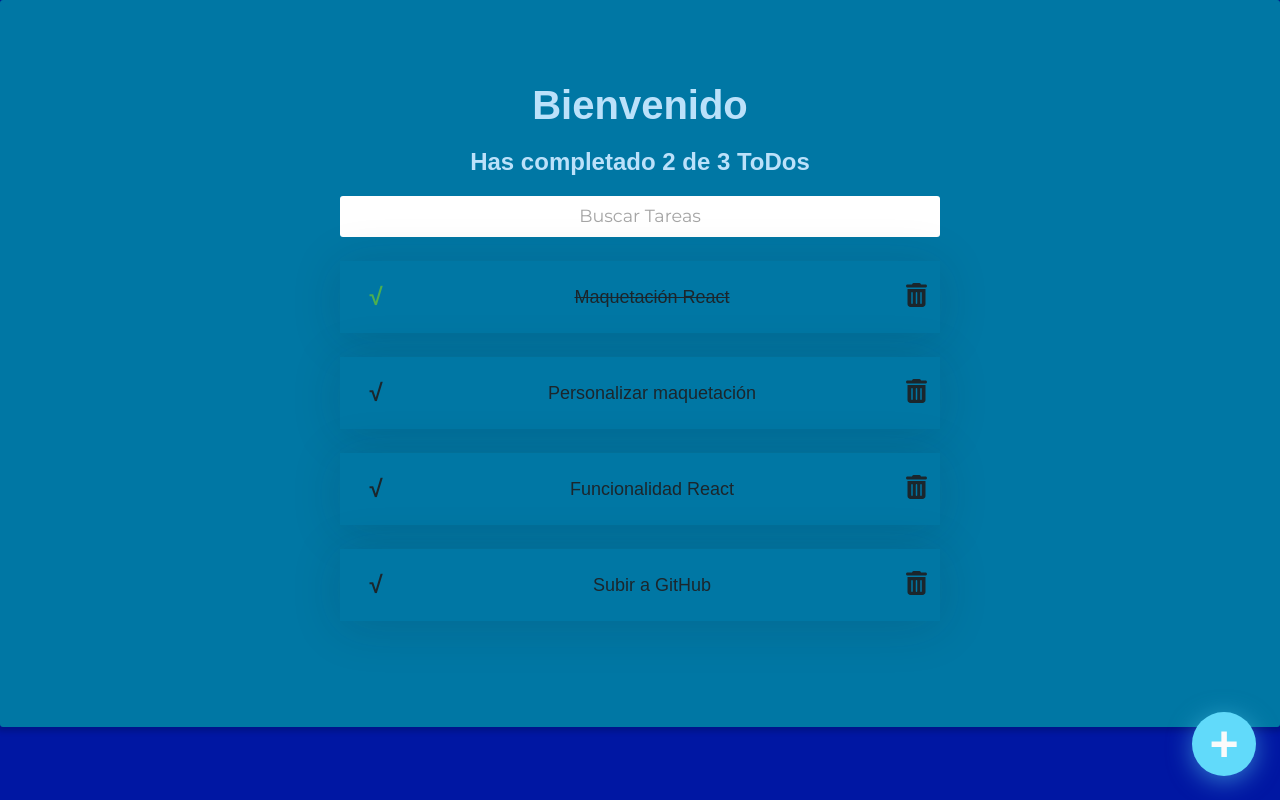
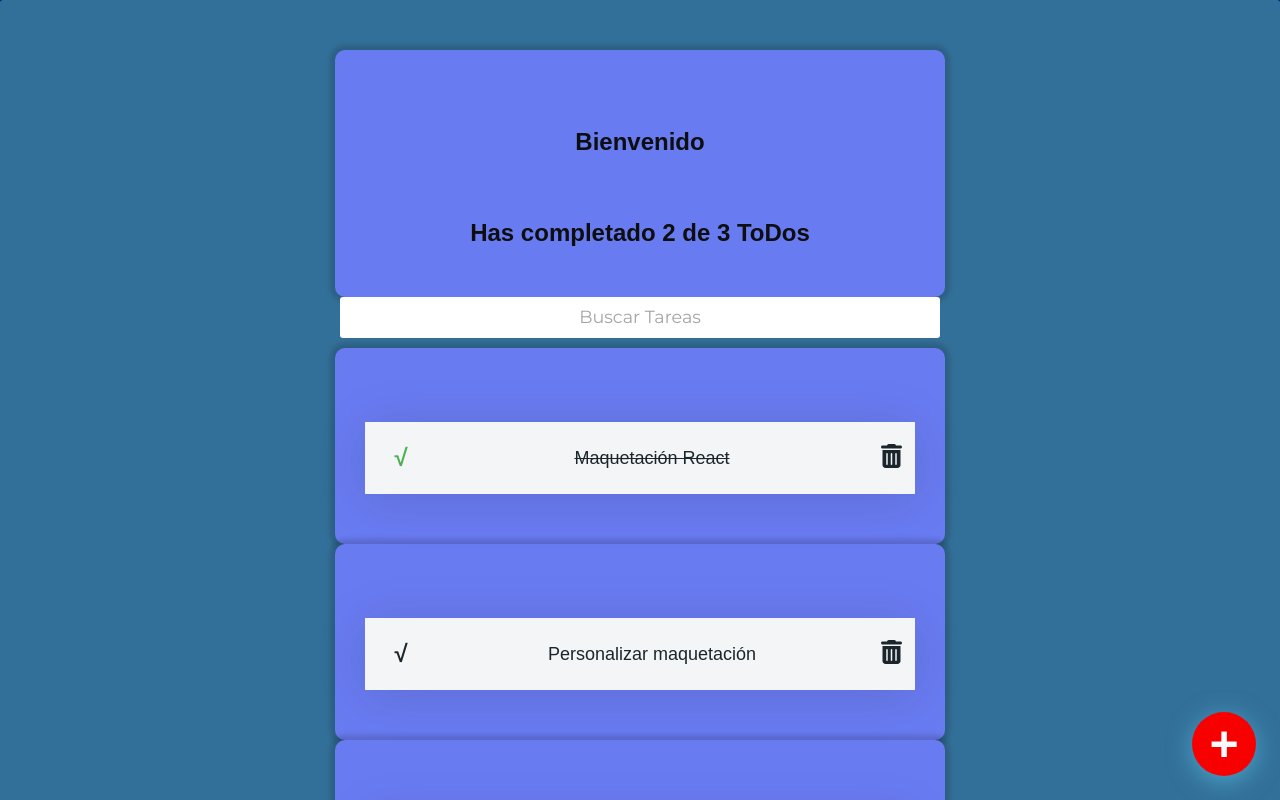
Before and after one commit to fabnupi23/curso-intro-react, a React (Create React App) app: page / in a window 1280 px wide. Shown: the top 800 px of the page. Built offline with nearby package versions, Linux system fonts and the light colour scheme.

Commit message:
background modificado y medidas de los div

```diff
--- a/src/CreateTodoButton.css
+++ b/src/CreateTodoButton.css
@@ -1,5 +1,5 @@
 .CreateTodoButton {
-  background-color: #61DAFA;
+  background-color: #f90000;
   box-shadow: 0px 5px 25px rgba(97, 218, 250, 0.5);
   border: none;
   border-radius: 50%;
--- a/src/TodoCounter.css
+++ b/src/TodoCounter.css
@@ -1,13 +1,29 @@
 .TodoCounter{
-  font-size: 250%;
-  color:#bbe1fa;
+  font-size: 24px;
   text-align: center;
-  margin-bottom: 20px;
-
+  margin: 0;
+  padding: 48px;
+  color:#0d0e0f;
 }
 .TodoCounter-segundo{
   font-size: 150%;
-  color:#bbe1fa;
+  color:#0d0e0f;
   text-align: center;
   margin-top: 15px;
 }
+.formulario{
+  width: 50%;
+  padding: 30px 30px;
+  background-color: #697bf1;
+  margin: 0 auto;
+
+  -webkit-box-shadow: 0px 0px 5px 5px rgba(0,0,0,0.15);
+  -moz-box-shadow: 0px 0px 5px 5px rgba(0,0,0,0.15);
+  box-shadow: 0px 0px 5px 5px rgba(0,0,0,0.15);
+
+  border-radius: 10px 10px 10px 10px;
+  -moz-border-radius: 10px 10px 10px 10px;
+  -webkit-border-radius: 10px 10px 10px 10px;
+
+  box-sizing: border-box;
+}
--- a/src/TodoCounter.js
+++ b/src/TodoCounter.js
@@ -6,10 +6,10 @@ import './TodoCounter.css';
 function TodoCounter(){
     //Acá dentro vamos a retornar el codigo que necesitemos
     return(
-        <section>
+        <div className="formulario">
             <h1 className="TodoCounter">Bienvenido</h1>
             <h2 className="TodoCounter-segundo">Has completado 2 de 3 ToDos</h2>
-        </section>
+        </div>
     );
 }
 
--- a/src/TodoItem.css
+++ b/src/TodoItem.css
@@ -4,7 +4,7 @@
   margin: 0 auto;
   display: flex;
   flex-direction: column;
-  background-color: #0077A4;
+  background-color: #f4f5f6;
   position: relative;
   display: flex;
   justify-content: center;
@@ -54,3 +54,20 @@
 .Icon-delete:hover {
   color: red;
 }
+
+.centrar{
+  width: 50%;
+  padding: 50px 30px;
+  background-color: #697bf1;
+  margin: 0 auto;
+
+  -webkit-box-shadow: 0px 0px 5px 5px rgba(0,0,0,0.15);
+  -moz-box-shadow: 0px 0px 5px 5px rgba(0,0,0,0.15);
+  box-shadow: 0px 0px 5px 5px rgba(0,0,0,0.15);
+
+  border-radius: 10px 10px 10px 10px;
+  -moz-border-radius: 10px 10px 10px 10px;
+  -webkit-border-radius: 10px 10px 10px 10px;
+
+  box-sizing: border-box;
+}
--- a/src/TodoItem.js
+++ b/src/TodoItem.js
@@ -10,7 +10,7 @@ import { faTrashCan } from '@fortawesome/free-solid-svg-icons';
 function TodoItem(props){
     //Acá dentro vamos a retornar el codigo que necesitemos
     return(
-      <div>
+      <div className="centrar">
 
         <li className="TodoItem">
         <span className={`Icon Icon-check ${props.completed && 'Icon-check--active'}`}>
--- a/src/index.css
+++ b/src/index.css
@@ -11,7 +11,7 @@ body {
 #root {
   width: 100%;
   padding: 50px 30px;
-  background-color: #0077A4;
+  background-color: #337099;
 
   -webkit-box-shadow: 0px 0px 5px 5px rgba(0,0,0,0.15);
   -moz-box-shadow: 0px 0px 5px 5px rgba(0,0,0,0.15);
```
